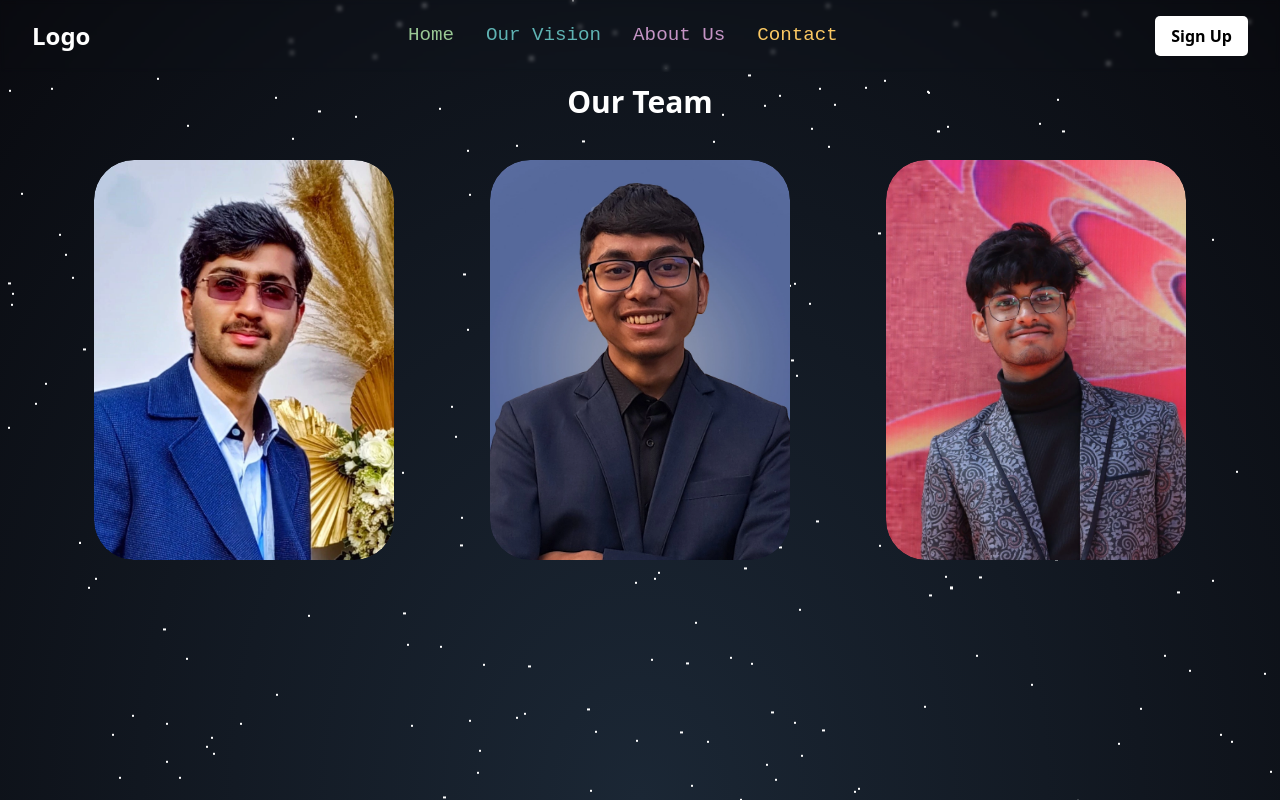
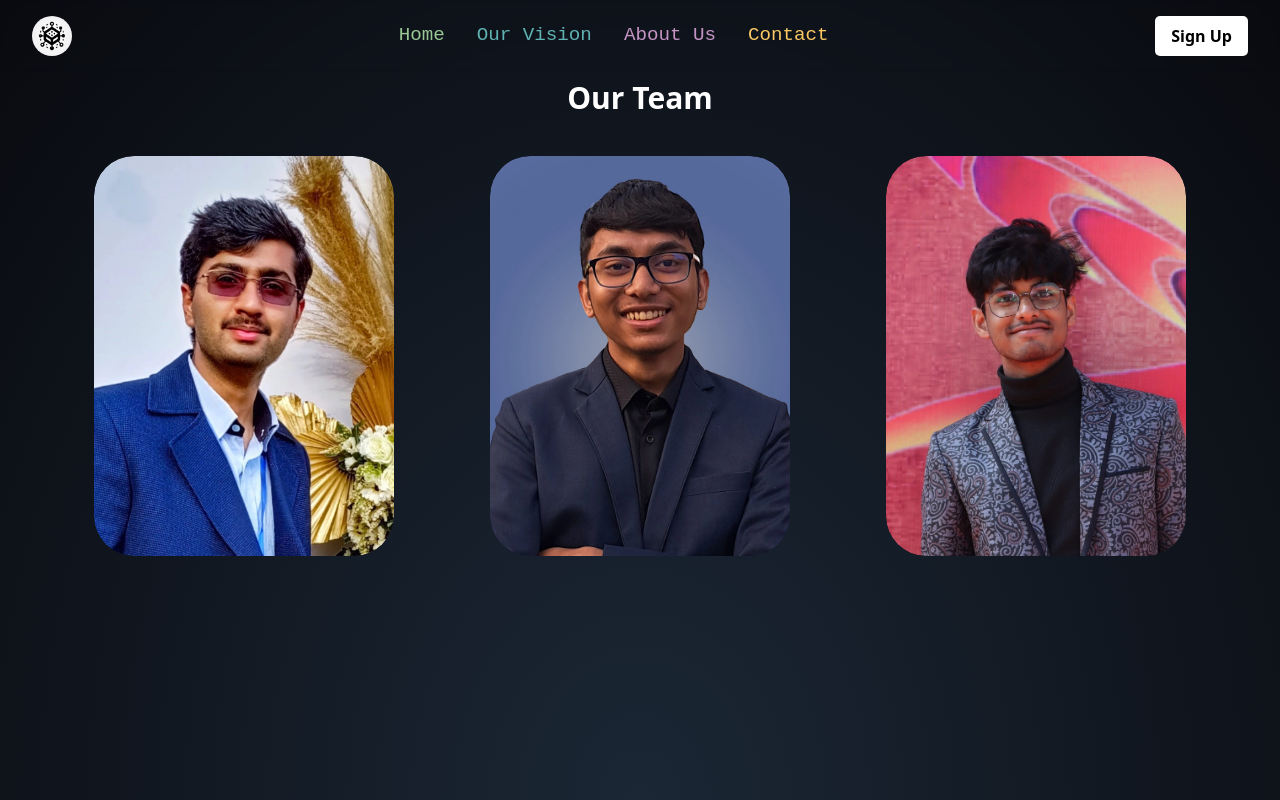
Before and after one commit to DuhanJishnu/LURN-beta, a React (Vite) app in the folder apps/frontend/: page /about_us in a window 1280 px wide. Built offline with nearby package versions, Linux system fonts and the light colour scheme; a web font is replaced by a local one.

Commit message:
added logo and minor chanegs

```diff
--- a/apps/frontend/src/Components/Header.jsx
+++ b/apps/frontend/src/Components/Header.jsx
@@ -56,10 +56,7 @@ const NavLinks = styled.div`
 
 
 
-const Logo = styled.div`
-    font-size: 1.5rem;
-    font-weight: bold;
-`;
+
 
 const Header = () => {
 
@@ -104,7 +101,7 @@ const [screenWidth, setScreenWidth] = useState(window.innerWidth);
     </div>
     :
     <Nav>
-      <Logo>Logo</Logo>
+      <img src="../../assets/Images/logo.png" alt="image" className="rounded-full w-10 h-10" />
       <NavLinks>
         <a href="/" className='text-vsgreen hover:text-vsred'>Home</a>
         <a href="/vision" className='text-vscyan hover:text-vsred'>Our Vision</a>
--- a/apps/frontend/src/Components/Portal.jsx
+++ b/apps/frontend/src/Components/Portal.jsx
@@ -94,7 +94,7 @@ const SignIn = ({setLogin}) => {
 
 <FormWrapper className="mt-[4rem]  px-[2rem] sm:px-[4rem] py-[1rem] pt-[2rem]">
 <div className="bg-white text-black rounded-full w-20 h-20 mx-auto mb-8 flex items-center justify-center font-bold text-xl">
-  Logo
+  <img src="../../assets/Images/logo.png" alt="image" className="rounded-full" />
 </div>
 
     <h2>Sign in to your account</h2>
@@ -112,10 +112,13 @@ const SignIn = ({setLogin}) => {
   onChange={(e) => setPassword(e.target.value)}
 />
 
-    <button className="mt-5 bg-[white] p-1 rounded-md  hover:bg-green font-bold text-[black]" onClick={onclickHandler}>
-        Continue
-    </button>
-    <a href="/" class="block mt-4 text-[#00b894] cursor-pointer hover:underline">
+<button
+                className="mt-5 bg-white font-bold text-black p-1 rounded-md transition-colors duration-200 hover:bg-[#13871b] hover:text-white"
+                onClick={onclickHandler}
+            >
+                Continue
+            </button>
+    <a href="/" className="block mt-4  text-[#00b894] cursor-pointer hover:underline">
                     Go Back
                 </a>
     <ErrorMessage>{errorMessage}</ErrorMessage>
@@ -165,7 +168,7 @@ const SignUp = () => {
         <div class="flex justify-center items-center min-h-screen h-fit bg-black text-white font-mono">
   <FormWrapper>
                 <div className="bg-white text-black rounded-full w-20 h-20 mx-auto mb-8 flex items-center justify-center font-bold text-xl">
-                Logo
+                <img src="../../assets/Images/logo.png" alt="image" className="rounded-full" />
                 </div>
                 <h2>Create your account</h2>
                 <h3>or <u><Link onClick={()=>setLogin((e)=>!e)}>Login here</Link></u></h3>
@@ -187,9 +190,12 @@ const SignUp = () => {
           onChange={(e) => setPassword(e.target.value)}
           className="bg-black text-white border-2 border-white rounded-md p-2 w-full my-4 text-lg"
         />
-                <button className="mt-5 bg-[#00b894] p-1 rounded-md hover:bg-[#00b855]" onClick={onclickHandler}>
-                    Continue
-                </button>
+               <button
+                className="mt-5 bg-white text-black p-1 font-bold rounded-md transition-colors duration-200 hover:bg-[#13871b] hover:text-white"
+                onClick={onclickHandler}
+            >
+                Continue
+            </button>
 
                 <a href="/" className="block mt-4 text-[#00b894] cursor-pointer hover:underline">
                     Go Back
--- a/apps/frontend/src/pages/AboutUs.jsx
+++ b/apps/frontend/src/pages/AboutUs.jsx
@@ -32,8 +32,8 @@ function App() {
 
   return (
     <div className="wrapper -z-30 min-w-[100vw] w-fit">
-      <div id="stars" ></div>
-      <div id="stars2" ></div>
+      {/* <div id="stars" ></div>
+      <div id="stars2" ></div> */}
 
       <div className="pt-20">
         <div className="flex flex-wrap justify-center text-3xl text-white font-bold ">Our Team</div>
```
Also changed, not shown: apps/frontend/assets/Images/logo.png (added).
